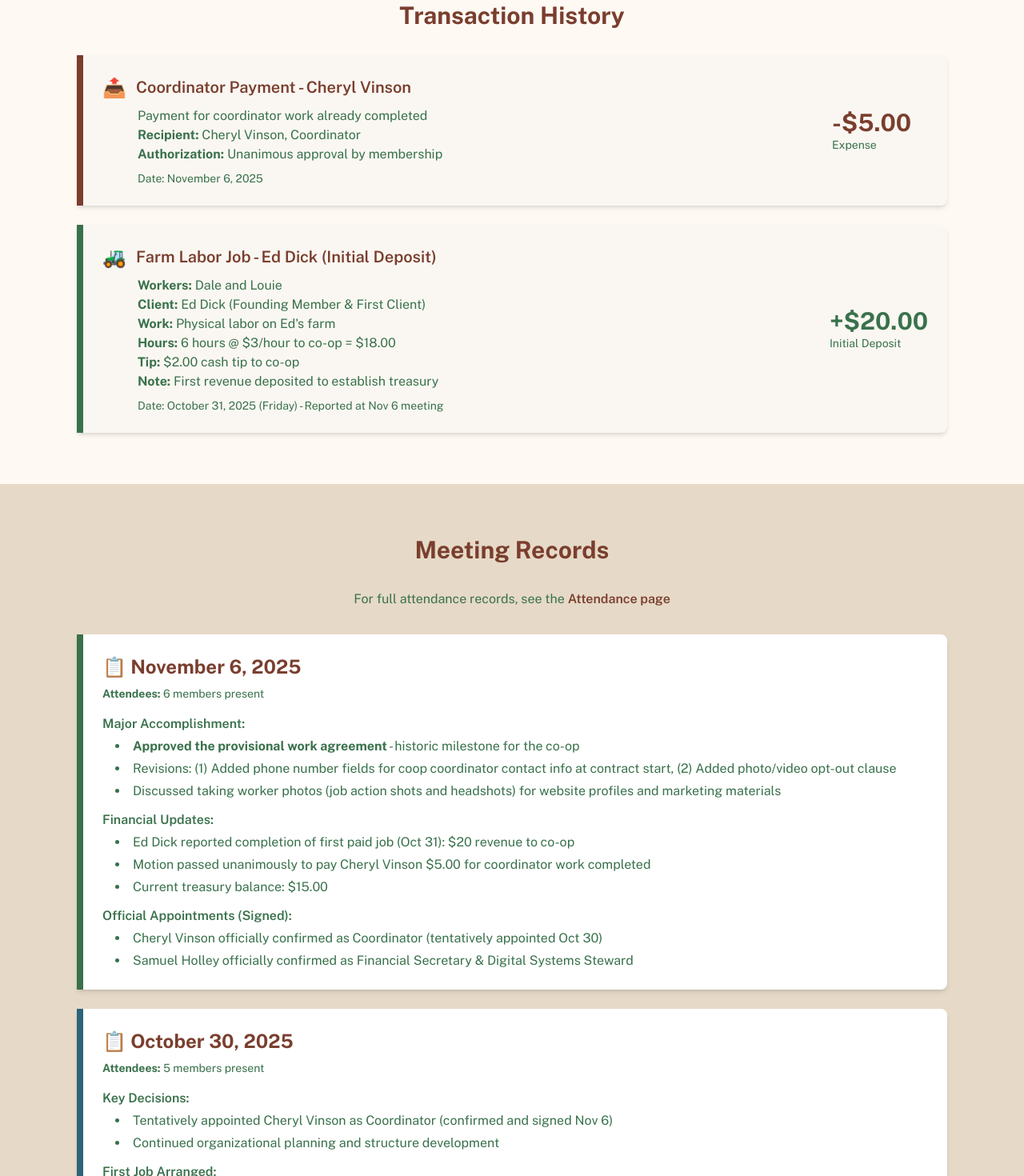
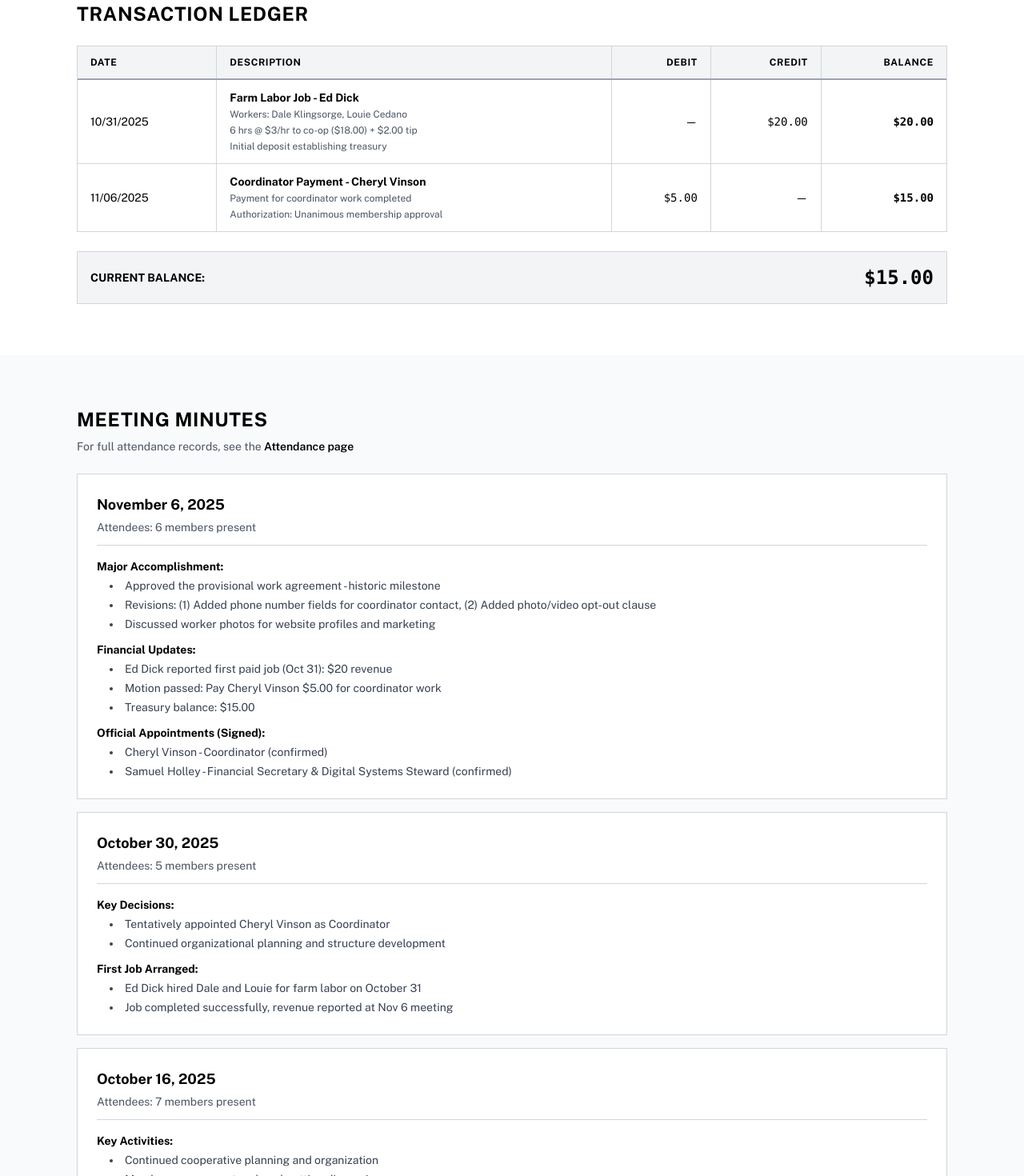
Before and after one commit to samuelmholley1/mendolaborcoop.ukiahumc.org, a Next.js app: page /records in a window 1280 px wide. Shown: the part 840-2310 px from the top of the page at 80% size. Built offline with nearby package versions, Linux system fonts and the light colour scheme.

Commit message:
Restructure records page with accounting-style ledger format and running balance

```diff
--- a/pages/records.tsx
+++ b/pages/records.tsx
@@ -60,145 +60,161 @@ const RecordsPage: React.FC = () => {
         </section>
 
         {/* Transaction History */}
-        <section className="py-16">
+        <section className="py-16 bg-white">
           <div className="max-w-6xl mx-auto px-4 sm:px-6 lg:px-8">
-            <h2 className="text-3xl font-headline font-bold text-redwood mb-8 text-center">
-              Transaction History
+            <h2 className="text-2xl font-headline font-bold text-black mb-6 uppercase tracking-wide">
+              Transaction Ledger
             </h2>
 
-            <div className="space-y-6">
-              {/* Transaction 2 - Payment to Cheryl (Most Recent) */}
-              <div className="bg-cream border-l-8 border-l-redwood p-6 rounded-r-lg shadow-md">
-                <div className="flex flex-col md:flex-row md:items-center md:justify-between gap-4">
-                  <div className="flex-grow">
-                    <div className="flex items-center gap-3 mb-2">
-                      <span className="text-2xl">📤</span>
-                      <h3 className="text-xl font-headline font-semibold text-redwood">
-                        Coordinator Payment - Cheryl Vinson
-                      </h3>
-                    </div>
-                    <p className="text-moss font-body ml-11">
-                      Payment for coordinator work already completed<br />
-                      <strong>Recipient:</strong> Cheryl Vinson, Coordinator<br />
-                      <strong>Authorization:</strong> Unanimous approval by membership
-                    </p>
-                    <p className="text-sm text-moss font-body mt-2 ml-11">
-                      Date: November 6, 2025
-                    </p>
-                  </div>
-                  <div className="text-right md:text-left md:min-w-[120px]">
-                    <p className="text-3xl font-headline font-bold text-redwood">
-                      -$5.00
-                    </p>
-                    <p className="text-sm text-moss font-body">Expense</p>
-                  </div>
-                </div>
-              </div>
+            {/* Ledger Table */}
+            <div className="overflow-x-auto border border-gray-300">
+              <table className="w-full bg-white">
+                <thead>
+                  <tr className="bg-gray-100 border-b-2 border-gray-400">
+                    <th className="px-4 py-3 text-left text-xs font-bold text-black uppercase tracking-wider border-r border-gray-300">
+                      Date
+                    </th>
+                    <th className="px-4 py-3 text-left text-xs font-bold text-black uppercase tracking-wider border-r border-gray-300">
+                      Description
+                    </th>
+                    <th className="px-4 py-3 text-right text-xs font-bold text-black uppercase tracking-wider border-r border-gray-300">
+                      Debit
+                    </th>
+                    <th className="px-4 py-3 text-right text-xs font-bold text-black uppercase tracking-wider border-r border-gray-300">
+                      Credit
+                    </th>
+                    <th className="px-4 py-3 text-right text-xs font-bold text-black uppercase tracking-wider">
+                      Balance
+                    </th>
+                  </tr>
+                </thead>
+                <tbody className="divide-y divide-gray-300">
+                  {/* Transaction 1 - Initial Deposit */}
+                  <tr className="hover:bg-gray-50">
+                    <td className="px-4 py-3 text-sm text-black border-r border-gray-300 whitespace-nowrap">
+                      10/31/2025
+                    </td>
+                    <td className="px-4 py-3 text-sm text-black border-r border-gray-300">
+                      <strong>Farm Labor Job - Ed Dick</strong><br/>
+                      <span className="text-xs text-gray-600">Workers: Dale Klingsorge, Louie Cedano<br/>
+                      6 hrs @ $3/hr to co-op ($18.00) + $2.00 tip<br/>
+                      Initial deposit establishing treasury</span>
+                    </td>
+                    <td className="px-4 py-3 text-sm text-black border-r border-gray-300 text-right">
+                      —
+                    </td>
+                    <td className="px-4 py-3 text-sm text-black border-r border-gray-300 text-right font-mono">
+                      $20.00
+                    </td>
+                    <td className="px-4 py-3 text-sm text-black text-right font-mono font-bold">
+                      $20.00
+                    </td>
+                  </tr>
 
-              {/* Transaction 1 - Ed Dick Job (Initial Deposit) */}
-              <div className="bg-cream border-l-8 border-l-moss p-6 rounded-r-lg shadow-md">
-                <div className="flex flex-col md:flex-row md:items-center md:justify-between gap-4">
-                  <div className="flex-grow">
-                    <div className="flex items-center gap-3 mb-2">
-                      <span className="text-2xl">🚜</span>
-                      <h3 className="text-xl font-headline font-semibold text-redwood">
-                        Farm Labor Job - Ed Dick (Initial Deposit)
-                      </h3>
-                    </div>
-                    <p className="text-moss font-body ml-11">
-                      <strong>Workers:</strong> Dale and Louie<br />
-                      <strong>Client:</strong> Ed Dick (Founding Member & First Client)<br />
-                      <strong>Work:</strong> Physical labor on Ed's farm<br />
-                      <strong>Hours:</strong> 6 hours @ $3/hour to co-op = $18.00<br />
-                      <strong>Tip:</strong> $2.00 cash tip to co-op<br />
-                      <strong>Note:</strong> First revenue deposited to establish treasury
-                    </p>
-                    <p className="text-sm text-moss font-body mt-2 ml-11">
-                      Date: October 31, 2025 (Friday) - Reported at Nov 6 meeting
-                    </p>
-                  </div>
-                  <div className="text-right md:text-left md:min-w-[120px]">
-                    <p className="text-3xl font-headline font-bold text-moss">
-                      +$20.00
-                    </p>
-                    <p className="text-sm text-moss font-body">Initial Deposit</p>
-                  </div>
-                </div>
+                  {/* Transaction 2 - Payment to Cheryl */}
+                  <tr className="hover:bg-gray-50">
+                    <td className="px-4 py-3 text-sm text-black border-r border-gray-300 whitespace-nowrap">
+                      11/06/2025
+                    </td>
+                    <td className="px-4 py-3 text-sm text-black border-r border-gray-300">
+                      <strong>Coordinator Payment - Cheryl Vinson</strong><br/>
+                      <span className="text-xs text-gray-600">Payment for coordinator work completed<br/>
+                      Authorization: Unanimous membership approval</span>
+                    </td>
+                    <td className="px-4 py-3 text-sm text-black border-r border-gray-300 text-right font-mono">
+                      $5.00
+                    </td>
+                    <td className="px-4 py-3 text-sm text-black border-r border-gray-300 text-right">
+                      —
+                    </td>
+                    <td className="px-4 py-3 text-sm text-black text-right font-mono font-bold">
+                      $15.00
+                    </td>
+                  </tr>
+                </tbody>
+              </table>
+            </div>
+
+            {/* Ledger Footer */}
+            <div className="mt-6 bg-gray-100 border border-gray-300 p-4">
+              <div className="flex justify-between items-center">
+                <span className="text-sm font-bold text-black uppercase">Current Balance:</span>
+                <span className="text-2xl font-mono font-bold text-black">$15.00</span>
               </div>
             </div>
           </div>
         </section>
 
         {/* Meeting Records */}
-        <section className="py-16 bg-sand">
+        <section className="py-16 bg-gray-50">
           <div className="max-w-6xl mx-auto px-4 sm:px-6 lg:px-8">
-            <h2 className="text-3xl font-headline font-bold text-redwood mb-8 text-center">
-              Meeting Records
+            <h2 className="text-2xl font-headline font-bold text-black mb-2 uppercase tracking-wide">
+              Meeting Minutes
             </h2>
-            <p className="text-center text-moss font-body mb-8">
-              For full attendance records, see the <Link href="/attendance" className="text-redwood font-semibold hover:underline">Attendance page</Link>
+            <p className="text-sm text-gray-600 mb-6">
+              For full attendance records, see the <Link href="/attendance" className="text-black font-semibold hover:underline">Attendance page</Link>
             </p>
 
-            <div className="space-y-6">
+            <div className="space-y-4">
               {/* Meeting - November 6, 2025 */}
-              <div className="bg-white border-l-8 border-l-moss p-6 rounded-r-lg shadow-md">
-                <div className="mb-4">
-                  <h3 className="text-2xl font-headline font-bold text-redwood mb-2">
-                    📋 November 6, 2025
+              <div className="bg-white border border-gray-300 p-6">
+                <div className="border-b border-gray-300 pb-3 mb-4">
+                  <h3 className="text-lg font-bold text-black mb-1">
+                    November 6, 2025
                   </h3>
-                  <p className="text-sm text-moss font-body">
-                    <strong>Attendees:</strong> 6 members present
+                  <p className="text-sm text-gray-600">
+                    Attendees: 6 members present
                   </p>
                 </div>
-                <div className="space-y-3">
+                <div className="space-y-3 text-sm">
                   <div>
-                    <h4 className="font-headline font-semibold text-moss mb-1">Major Accomplishment:</h4>
-                    <ul className="list-disc list-inside text-moss font-body ml-4 space-y-1">
-                      <li><strong>Approved the provisional work agreement</strong> - historic milestone for the co-op</li>
-                      <li>Revisions: (1) Added phone number fields for coop coordinator contact info at contract start, (2) Added photo/video opt-out clause</li>
-                      <li>Discussed taking worker photos (job action shots and headshots) for website profiles and marketing materials</li>
+                    <p className="font-bold text-black mb-1">Major Accomplishment:</p>
+                    <ul className="list-disc list-inside text-gray-700 ml-4 space-y-1">
+                      <li>Approved the provisional work agreement - historic milestone</li>
+                      <li>Revisions: (1) Added phone number fields for coordinator contact, (2) Added photo/video opt-out clause</li>
+                      <li>Discussed worker photos for website profiles and marketing</li>
                     </ul>
                   </div>
                   <div>
-                    <h4 className="font-headline font-semibold text-moss mb-1">Financial Updates:</h4>
-                    <ul className="list-disc list-inside text-moss font-body ml-4 space-y-1">
-                      <li>Ed Dick reported completion of first paid job (Oct 31): $20 revenue to co-op</li>
-                      <li>Motion passed unanimously to pay Cheryl Vinson $5.00 for coordinator work completed</li>
-                      <li>Current treasury balance: $15.00</li>
+                    <p className="font-bold text-black mb-1">Financial Updates:</p>
+                    <ul className="list-disc list-inside text-gray-700 ml-4 space-y-1">
+                      <li>Ed Dick reported first paid job (Oct 31): $20 revenue</li>
+                      <li>Motion passed: Pay Cheryl Vinson $5.00 for coordinator work</li>
+                      <li>Treasury balance: $15.00</li>
                     </ul>
                   </div>
                   <div>
-                    <h4 className="font-headline font-semibold text-moss mb-1">Official Appointments (Signed):</h4>
-                    <ul className="list-disc list-inside text-moss font-body ml-4 space-y-1">
-                      <li>Cheryl Vinson officially confirmed as Coordinator (tentatively appointed Oct 30)</li>
-                      <li>Samuel Holley officially confirmed as Financial Secretary & Digital Systems Steward</li>
+                    <p className="font-bold text-black mb-1">Official Appointments (Signed):</p>
+                    <ul className="list-disc list-inside text-gray-700 ml-4 space-y-1">
+                      <li>Cheryl Vinson - Coordinator (confirmed)</li>
+                      <li>Samuel Holley - Financial Secretary & Digital Systems Steward (confirmed)</li>
                     </ul>
                   </div>
                 </div>
               </div>
 
               {/* Meeting - October 30, 2025 */}
-              <div className="bg-white border-l-8 border-l-river p-6 rounded-r-lg shadow-md">
-                <div className="mb-4">
-                  <h3 className="text-2xl font-headline font-bold text-redwood mb-2">
-                    📋 October 30, 2025
+              <div className="bg-white border border-gray-300 p-6">
+                <div className="border-b border-gray-300 pb-3 mb-4">
+                  <h3 className="text-lg font-bold text-black mb-1">
+                    October 30, 2025
                   </h3>
-                  <p className="text-sm text-moss font-body">
-                    <strong>Attendees:</strong> 5 members present
+                  <p className="text-sm text-gray-600">
+                    Attendees: 5 members present
                   </p>
                 </div>
-                <div className="space-y-3">
+                <div className="space-y-3 text-sm">
                   <div>
-                    <h4 className="font-headline font-semibold text-moss mb-1">Key Decisions:</h4>
-                    <ul className="list-disc list-inside text-moss font-body ml-4 space-y-1">
-                      <li>Tentatively appointed Cheryl Vinson as Coordinator (confirmed and signed Nov 6)</li>
+                    <p className="font-bold text-black mb-1">Key Decisions:</p>
+                    <ul className="list-disc list-inside text-gray-700 ml-4 space-y-1">
+                      <li>Tentatively appointed Cheryl Vinson as Coordinator</li>
                       <li>Continued organizational planning and structure development</li>
                     </ul>
                   </div>
                   <div>
-                    <h4 className="font-headline font-semibold text-moss mb-1">First Job Arranged:</h4>
-                    <ul className="list-disc list-inside text-moss font-body ml-4 space-y-1">
-                      <li>Ed Dick arranged to hire Dale and Louie for farm labor on October 31</li>
+                    <p className="font-bold text-black mb-1">First Job Arranged:</p>
+                    <ul className="list-disc list-inside text-gray-700 ml-4 space-y-1">
+                      <li>Ed Dick hired Dale and Louie for farm labor on October 31</li>
                       <li>Job completed successfully, revenue reported at Nov 6 meeting</li>
                     </ul>
                   </div>
@@ -206,19 +222,19 @@ const RecordsPage: React.FC = () => {
               </div>
 
               {/* Meeting - October 16, 2025 */}
-              <div className="bg-white border-l-8 border-l-river p-6 rounded-r-lg shadow-md">
-                <div className="mb-4">
-                  <h3 className="text-2xl font-headline font-bold text-redwood mb-2">
-                    📋 October 16, 2025
+              <div className="bg-white border border-gray-300 p-6">
+                <div className="border-b border-gray-300 pb-3 mb-4">
+                  <h3 className="text-lg font-bold text-black mb-1">
+                    October 16, 2025
                   </h3>
-                  <p className="text-sm text-moss font-body">
-                    <strong>Attendees:</strong> 7 members present
+                  <p className="text-sm text-gray-600">
+                    Attendees: 7 members present
                   </p>
                 </div>
-                <div className="space-y-3">
+                <div className="space-y-3 text-sm">
                   <div>
-                    <h4 className="font-headline font-semibold text-moss mb-1">Key Activities:</h4>
-                    <ul className="list-disc list-inside text-moss font-body ml-4 space-y-1">
+                    <p className="font-bold text-black mb-1">Key Activities:</p>
+                    <ul className="list-disc list-inside text-gray-700 ml-4 space-y-1">
                       <li>Continued cooperative planning and organization</li>
                       <li>Member engagement and goal-setting discussions</li>
                     </ul>
@@ -230,96 +246,30 @@ const RecordsPage: React.FC = () => {
         </section>
 
         {/* Financial Summary */}
-        <section className="py-16">
+        <section className="py-16 bg-white">
           <div className="max-w-4xl mx-auto px-4 sm:px-6 lg:px-8">
-            <h2 className="text-3xl font-headline font-bold text-redwood mb-8 text-center">
+            <h2 className="text-2xl font-bold text-black mb-6 uppercase tracking-wide">
               Financial Summary
             </h2>
 
-            <div className="grid grid-cols-1 md:grid-cols-3 gap-6">
-              <div className="bg-white border-l-8 border-l-moss p-6 rounded-r-lg shadow-md text-center">
-                <h3 className="text-lg font-headline font-semibold text-redwood mb-2">
-                  Total Income
-                </h3>
-                <p className="text-3xl font-headline font-bold text-moss">
-                  $20.00
-                </p>
-              </div>
-
-              <div className="bg-white border-l-8 border-l-redwood p-6 rounded-r-lg shadow-md text-center">
-                <h3 className="text-lg font-headline font-semibold text-redwood mb-2">
-                  Total Expenses
-                </h3>
-                <p className="text-3xl font-headline font-bold text-redwood">
-                  $5.00
-                </p>
-              </div>
-
-              <div className="bg-white border-l-8 border-l-river p-6 rounded-r-lg shadow-md text-center">
-                <h3 className="text-lg font-headline font-semibold text-redwood mb-2">
-                  Current Balance
-                </h3>
-                <p className="text-3xl font-headline font-bold text-river">
-                  $15.00
-                </p>
-              </div>
+            <div className="border border-gray-300">
+              <table className="w-full bg-white">
+                <tbody>
+                  <tr className="border-b border-gray-300">
+                    <td className="px-4 py-3 text-sm font-bold text-black">Total Credits (Income)</td>
+                    <td className="px-4 py-3 text-sm text-right font-mono">$20.00</td>
+                  </tr>
+                  <tr className="border-b-2 border-gray-400">
+                    <td className="px-4 py-3 text-sm font-bold text-black">Total Debits (Expenses)</td>
+                    <td className="px-4 py-3 text-sm text-right font-mono">$5.00</td>
+                  </tr>
+                  <tr className="bg-gray-100">
+                    <td className="px-4 py-4 text-base font-bold text-black uppercase">Current Balance</td>
+                    <td className="px-4 py-4 text-xl text-right font-mono font-bold">$15.00</td>
+                  </tr>
+                </tbody>
+              </table>
             </div>
-          </div>
-        </section>
-
-        {/* Financial Principles */}
-        <section className="py-16">
-          <div className="max-w-4xl mx-auto px-4 sm:px-6 lg:px-8">
-            <h2 className="text-3xl font-headline font-bold text-redwood mb-8 text-center">
-              Our Financial Principles
-            </h2>
-
-            <div className="space-y-4">
-              <div className="bg-cream border-l-8 border-l-moss p-6 rounded-r-lg">
-                <h3 className="text-xl font-headline font-semibold text-redwood mb-2">
-                  🔍 Full Transparency
-                </h3>
-                <p className="text-moss font-body">
-                  All financial transactions are recorded and accessible to all cooperative members. This page is updated to reflect current account status.
-                </p>
-              </div>
-
-              <div className="bg-cream border-l-8 border-l-moss p-6 rounded-r-lg">
-                <h3 className="text-xl font-headline font-semibold text-redwood mb-2">
-                  🗳️ Democratic Control
-                </h3>
-                <p className="text-moss font-body">
-                  All expenses require membership approval. Major financial decisions are made democratically by the cooperative membership.
-                </p>
-              </div>
-
-              <div className="bg-cream border-l-8 border-l-moss p-6 rounded-r-lg">
-                <h3 className="text-xl font-headline font-semibold text-redwood mb-2">
-                  💪 Worker-Centered
-                </h3>
-                <p className="text-moss font-body">
-                  Our finances exist to support worker livelihoods, not extract profit. All members share equitably in the cooperative's success.
-                </p>
-              </div>
-            </div>
-          </div>
-        </section>
-
-        {/* CTA Section */}
-        <section className="py-16 bg-redwood text-cream">
-          <div className="max-w-4xl mx-auto px-4 sm:px-6 lg:px-8 text-center">
-            <h2 className="text-3xl font-headline font-bold mb-6">
-              Questions About Our Finances?
-            </h2>
-            <p className="text-xl mb-8 opacity-90 font-body">
-              We believe in complete transparency. Contact us to learn more.
-            </p>
-            <Link
-              href="/contact"
-              className="bg-cream text-redwood px-8 py-3 rounded-lg text-lg font-semibold hover:bg-opacity-90 transition-colors inline-block font-headline"
-            >
-              Get In Touch
-            </Link>
           </div>
         </section>
       </Layout>
```
